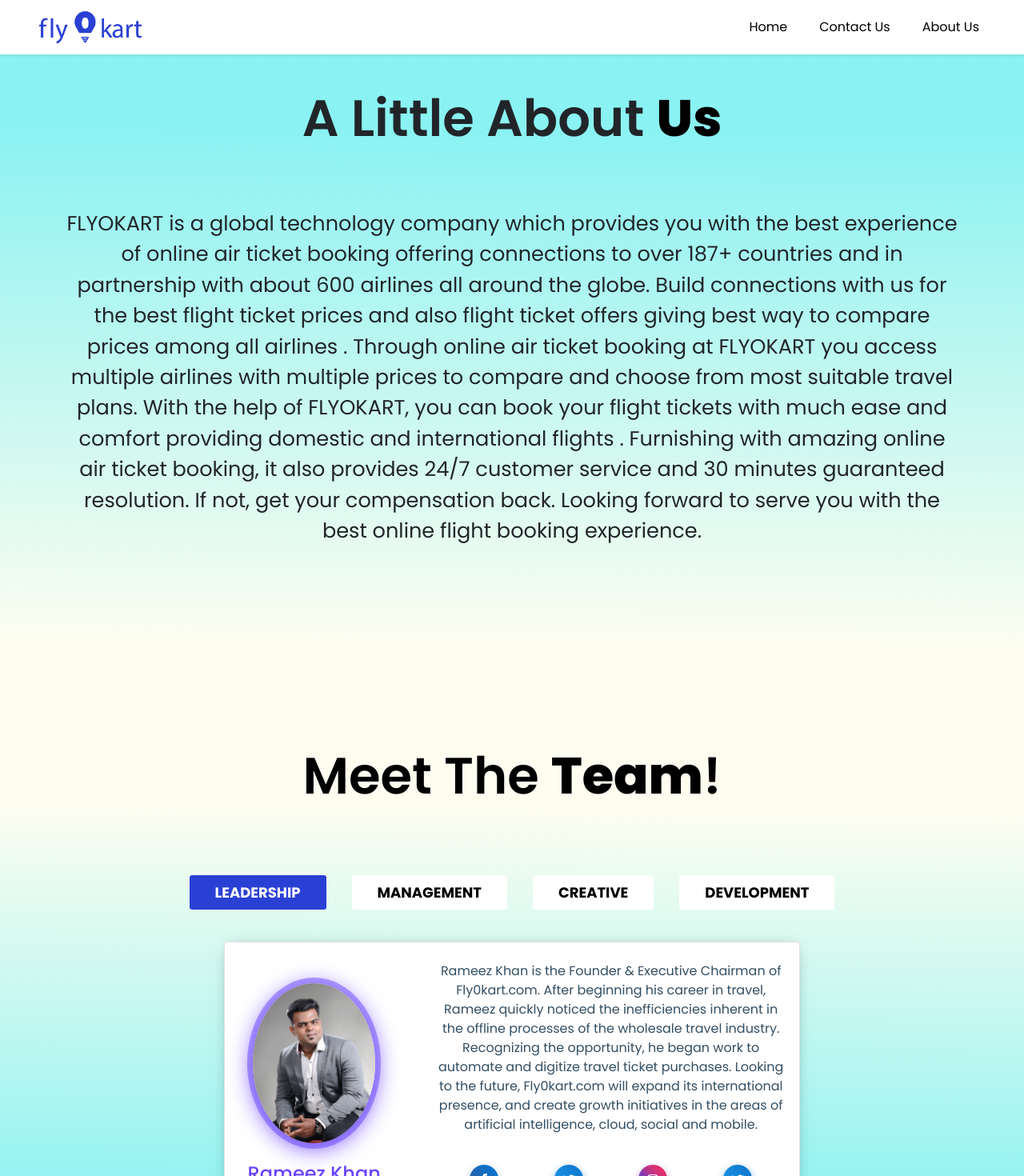
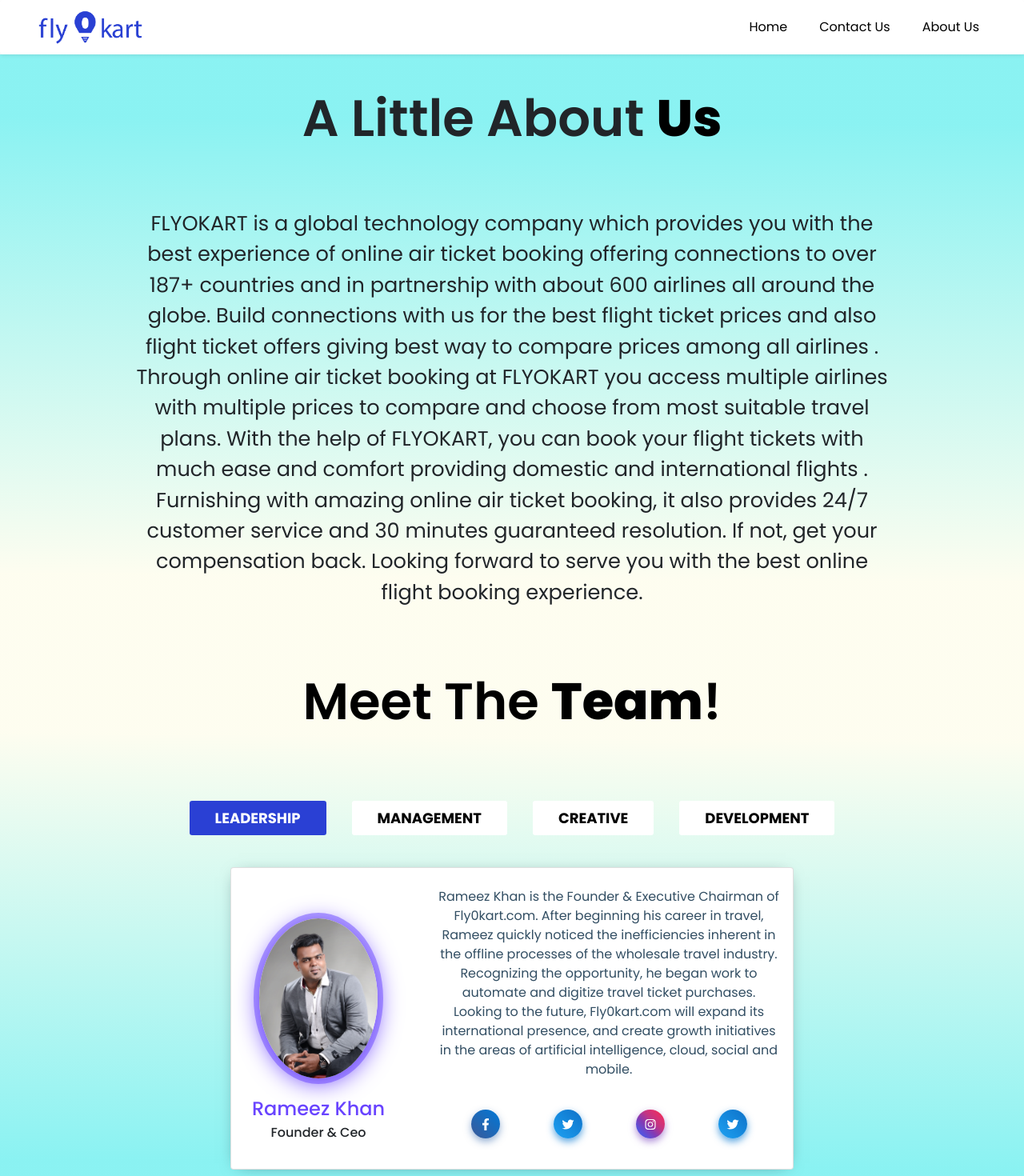
Before and after one commit to Fly0kart-2021/Fly0kart-Website, a React (Create React App) app: page /about in a window 1280 px wide. Shown: the top 1470 px of the page at 80% size. Built offline with nearby package versions, Linux system fonts and the light colour scheme.

Commit message:
Added responsivness in About us page

```diff
--- a/src/components/AboutUs/MeetTheTeam/MeetTheTeam.js
+++ b/src/components/AboutUs/MeetTheTeam/MeetTheTeam.js
@@ -5,6 +5,8 @@
 import aos from "aos";
 import "aos/dist/aos.css";
 import Aos from "aos";
+import { Row, Col, Container } from "react-bootstrap";
+
 const MeetTheTeam = () => {
   const [active, setActive] = useState("Leader");
   useEffect(() => {
@@ -23,6 +25,7 @@
 
   return (
     <div className="bgmt">
+      <Container>
       <h1 className="heading" data-aos="fade-up">
         Meet The <strong>Team</strong>!
       </h1>
@@ -58,6 +61,7 @@
         {active === "Creative" && <Cards data={Data} index={2} />}
         {active === "Development" && <Cards data={Data} index={3} />}
       </div>
+      </Container>
     </div>
   );
 };
--- a/src/components/AboutUs/Overview/OverView.css
+++ b/src/components/AboutUs/Overview/OverView.css
@@ -1,6 +1,3 @@
-.companyOverViewContainer {
-  height:100vh;
-}
 .companyOverViewTitle {
   padding-top: 2rem;
   text-align: center;
--- a/src/components/AboutUs/Overview/Overview.js
+++ b/src/components/AboutUs/Overview/Overview.js
@@ -3,12 +3,15 @@
 import aos from "aos";
 import "aos/dist/aos.css";
 import Aos from "aos";
+import { Row, Col, Container } from "react-bootstrap";
 const OverView = () => {
   useEffect(() => {
     Aos.init({ duration: 1000 });
   });
   return (
+
     <div className="companyOverViewContainer bgov">
+      <Container>
       <div className="companyOverViewTitle" data-aos="slide-up">
         A Little About <b>Us</b>
       </div>
@@ -27,6 +30,8 @@
         guaranteed resolution. If not, get your compensation back. Looking
         forward to serve you with the best online flight booking experience.
       </div>
+    </Container>
+
     </div>
   );
 };
```
